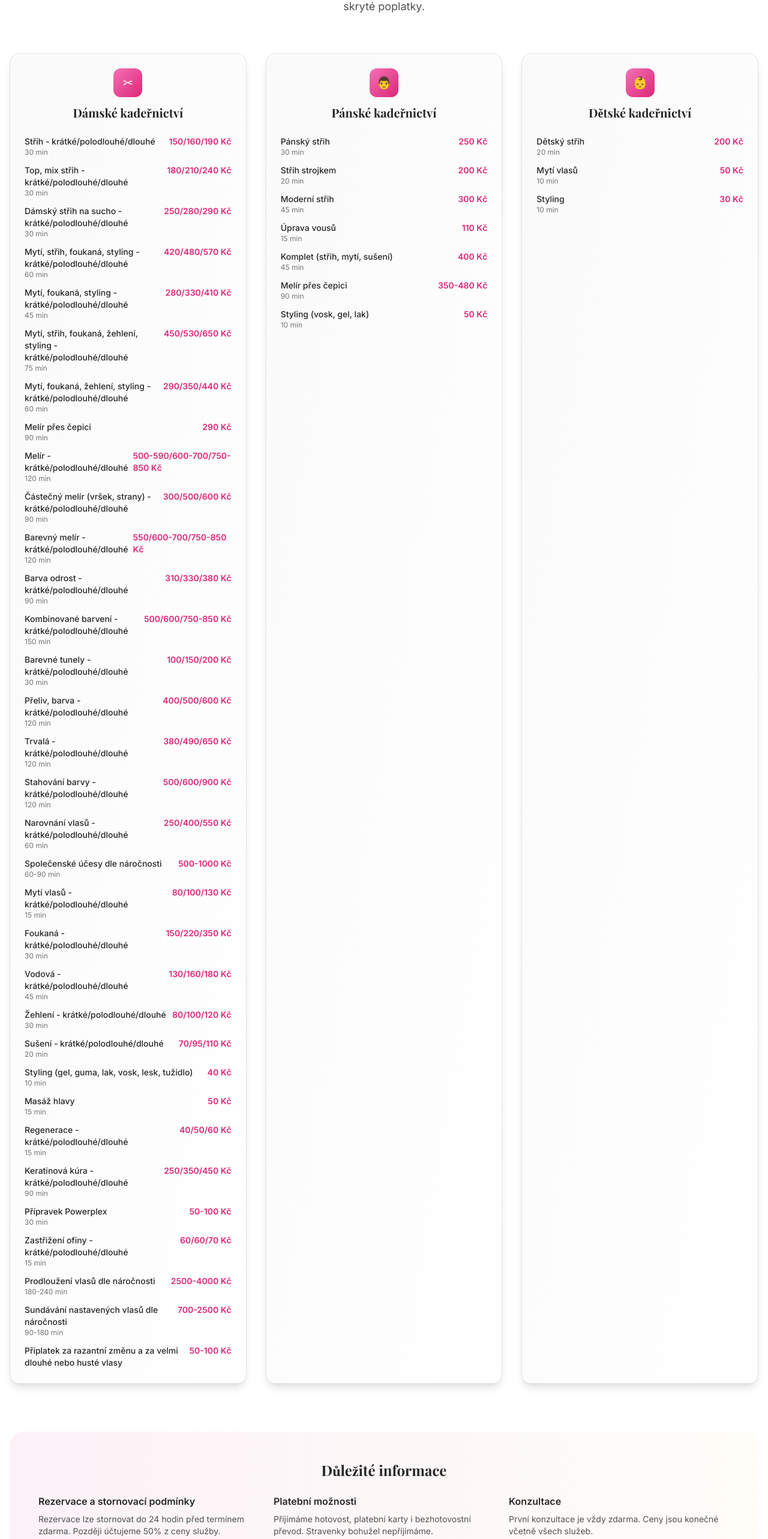
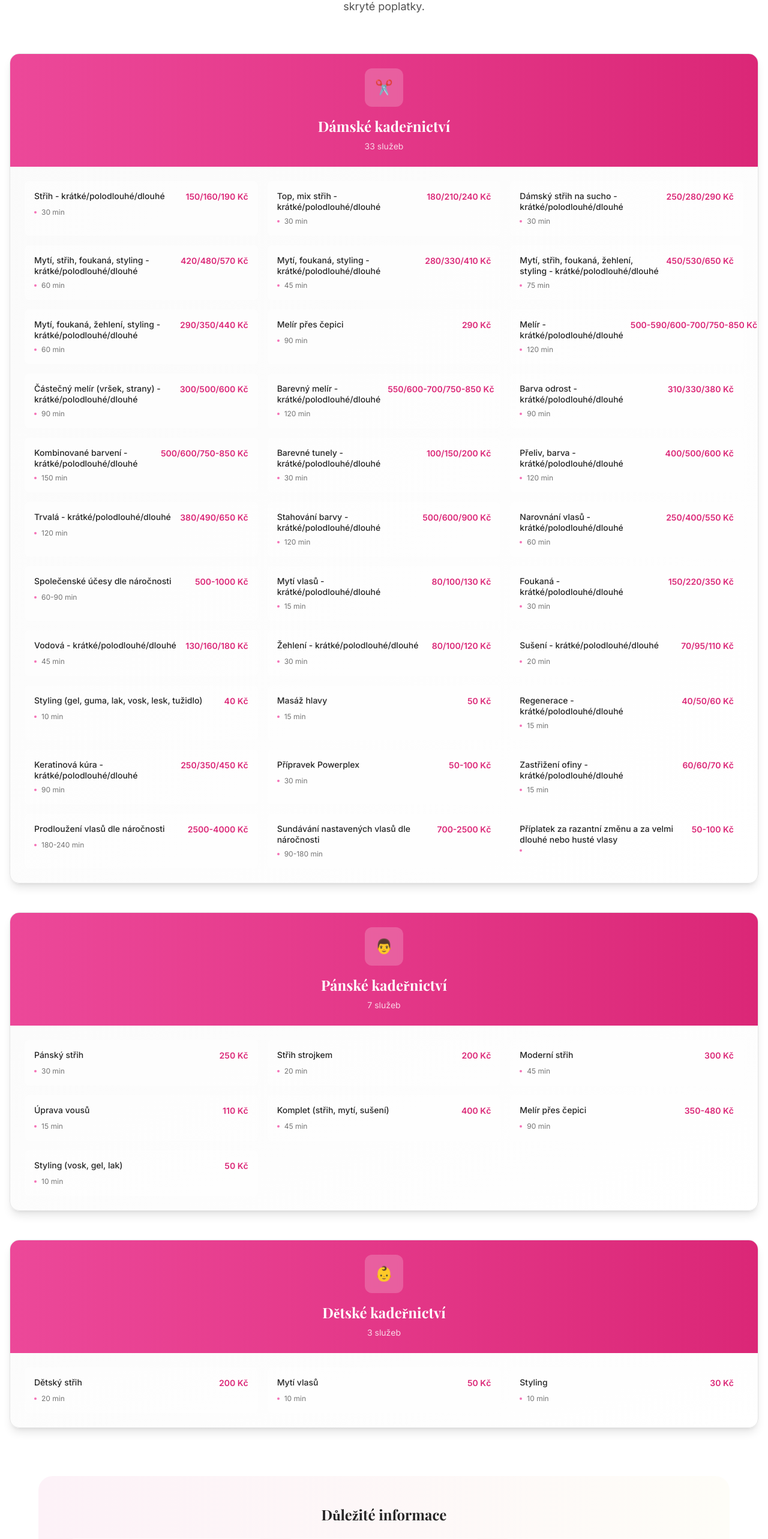
Before and after one commit to marcelrezkova/kadernictvihelena, a React (Vite) app: page / in a window 1280 px wide. Shown: the part 5880-8446 px from the top of the page at 60% size. Built offline with nearby package versions, Linux system fonts and the light colour scheme.

Commit message:
Responsive pricing layout for desktop

```diff
--- a/src/components/Pricing.tsx
+++ b/src/components/Pricing.tsx
@@ -98,77 +98,99 @@ const Pricing: React.FC = () => {
           </div>
 
           {/* Services Pricing */}
-          <div className="grid md:grid-cols-1 lg:grid-cols-3 gap-8 mb-20">
+          <div className="space-y-12 mb-20">
             {pricingData.map((category, categoryIndex) => (
               <div
                 key={category.category}
-                className={`bg-gradient-to-br from-neutral-50 to-white dark:from-neutral-800 dark:to-neutral-900 rounded-2xl p-6 shadow-lg border border-neutral-200 dark:border-neutral-700 hover:shadow-xl transition-all duration-300 ${
+                className={`bg-gradient-to-br from-neutral-50 to-white dark:from-neutral-800 dark:to-neutral-900 rounded-2xl shadow-lg border border-neutral-200 dark:border-neutral-700 hover:shadow-xl transition-all duration-300 overflow-hidden ${
                   isVisible ? 'animate-fade-in-up' : ''
                 }`}
                 style={{ animationDelay: `${categoryIndex * 100}ms` }}
               >
-                <div className="text-center mb-6">
-                  <div className="w-12 h-12 bg-gradient-to-br from-primary-400 to-primary-600 rounded-xl flex items-center justify-center mx-auto mb-3">
-                    {category.icon === 'Scissors' && <span className="text-white text-xl">✂</span>}
-                    {category.icon === 'Users' && <span className="text-white text-xl">👨</span>}
-                    {category.icon === 'Heart' && <span className="text-white text-xl">👶</span>}
+                {/* Category Header */}
+                <div className="bg-gradient-to-r from-primary-500 to-primary-600 p-6 text-center">
+                  <div className="w-16 h-16 bg-white/20 backdrop-blur-sm rounded-xl flex items-center justify-center mx-auto mb-4">
+                    {category.icon === 'Scissors' && <span className="text-white text-2xl">✂️</span>}
+                    {category.icon === 'Users' && <span className="text-white text-2xl">👨</span>}
+                    {category.icon === 'Heart' && <span className="text-white text-2xl">👶</span>}
                   </div>
-                  <h3 className="font-playfair font-bold text-xl text-neutral-800 dark:text-white">
+                  <h3 className="font-playfair font-bold text-2xl text-white mb-2">
                     {category.category}
                   </h3>
+                  <p className="text-white/80 font-inter text-sm">
+                    {category.services.length} služeb
+                  </p>
                 </div>
 
-                <div className="space-y-3">
-                  {category.services.map((service, serviceIndex) => (
-                    <div key={serviceIndex} className="flex justify-between items-start">
-                      <div className="flex-1">
-                        <div className="font-inter font-medium text-sm text-neutral-800 dark:text-white">
-                          {service.name}
+                {/* Services Grid */}
+                <div className="p-6">
+                  <div className="grid gap-4 lg:grid-cols-2 xl:grid-cols-3">
+                    {category.services.map((service, serviceIndex) => (
+                      <div
+                        key={serviceIndex}
+                        className="bg-white/50 dark:bg-neutral-700/50 rounded-lg p-4 hover:bg-white/80 dark:hover:bg-neutral-700/80 transition-colors"
+                      >
+                        <div className="flex justify-between items-start mb-2">
+                          <div className="flex-1 pr-3">
+                            <div className="font-inter font-medium text-sm text-neutral-800 dark:text-white leading-tight">
+                              {service.name}
+                            </div>
+                          </div>
+                          <div className="font-inter font-bold text-primary-600 dark:text-primary-400 text-sm whitespace-nowrap">
+                            {service.price}
+                          </div>
                         </div>
-                        <div className="text-xs text-neutral-500 dark:text-neutral-400">
+                        <div className="text-xs text-neutral-500 dark:text-neutral-400 flex items-center">
+                          <span className="w-1 h-1 bg-primary-400 rounded-full mr-2"></span>
                           {service.duration}
                         </div>
                       </div>
-                      <div className="font-inter font-bold text-primary-600 dark:text-primary-400 text-sm ml-2">
-                        {service.price}
-                      </div>
-                    </div>
-                  ))}
+                    ))}
+                  </div>
                 </div>
               </div>
             ))}
           </div>
 
           {/* Additional Info */}
-          <div className="bg-gradient-to-r from-primary-50 to-secondary-50 dark:from-primary-900/20 dark:to-secondary-900/20 rounded-3xl p-8 md:p-12">
+          <div className="bg-gradient-to-r from-primary-50 to-secondary-50 dark:from-primary-900/20 dark:to-secondary-900/20 rounded-3xl p-8 md:p-12 max-w-6xl mx-auto">
             <div className="text-center">
               <h3 className="font-playfair font-bold text-2xl text-neutral-800 dark:text-white mb-6">
                 Důležité informace
               </h3>
-              <div className="grid md:grid-cols-3 gap-6 text-left">
-                <div>
+              <div className="grid md:grid-cols-3 gap-8 text-left">
+                <div className="bg-white/60 dark:bg-neutral-800/60 backdrop-blur-sm rounded-xl p-6">
+                  <div className="w-12 h-12 bg-gradient-to-br from-primary-400 to-primary-600 rounded-xl flex items-center justify-center mx-auto mb-4">
+                    <span className="text-white text-xl">📅</span>
+                  </div>
                   <h4 className="font-inter font-semibold text-neutral-800 dark:text-white mb-2">
                     Rezervace a stornovací podmínky
                   </h4>
-                  <p className="text-sm text-neutral-600 dark:text-neutral-300">
+                  <p className="text-sm text-neutral-600 dark:text-neutral-300 leading-relaxed">
                     Rezervace lze stornovat do 24 hodin před termínem zdarma.
                     Později účtujeme 50% z ceny služby.
                   </p>
                 </div>
-                <div>
+                <div className="bg-white/60 dark:bg-neutral-800/60 backdrop-blur-sm rounded-xl p-6">
+                  <div className="w-12 h-12 bg-gradient-to-br from-primary-400 to-primary-600 rounded-xl flex items-center justify-center mx-auto mb-4">
+                    <span className="text-white text-xl">💳</span>
+                  </div>
                   <h4 className="font-inter font-semibold text-neutral-800 dark:text-white mb-2">
                     Platební možnosti
                   </h4>
-                  <p className="text-sm text-neutral-600 dark:text-neutral-300">
+                  <p className="text-sm text-neutral-600 dark:text-neutral-300 leading-relaxed">
                     Přijímáme hotovost, platební karty i bezhotovostní převod.
                     Stravenky bohužel nepřijímáme.
                   </p>
                 </div>
-                <div>
+                <div className="bg-white/60 dark:bg-neutral-800/60 backdrop-blur-sm rounded-xl p-6">
+                  <div className="w-12 h-12 bg-gradient-to-br from-primary-400 to-primary-600 rounded-xl flex items-center justify-center mx-auto mb-4">
+                    <span className="text-white text-xl">💬</span>
+                  </div>
                   <h4 className="font-inter font-semibold text-neutral-800 dark:text-white mb-2">
                     Konzultace
                   </h4>
-                  <p className="text-sm text-neutral-600 dark:text-neutral-300">
+                  <p className="text-sm text-neutral-600 dark:text-neutral-300 leading-relaxed">
                     První konzultace je vždy zdarma.
                     Ceny jsou konečné včetně všech služeb.
                   </p>
```
